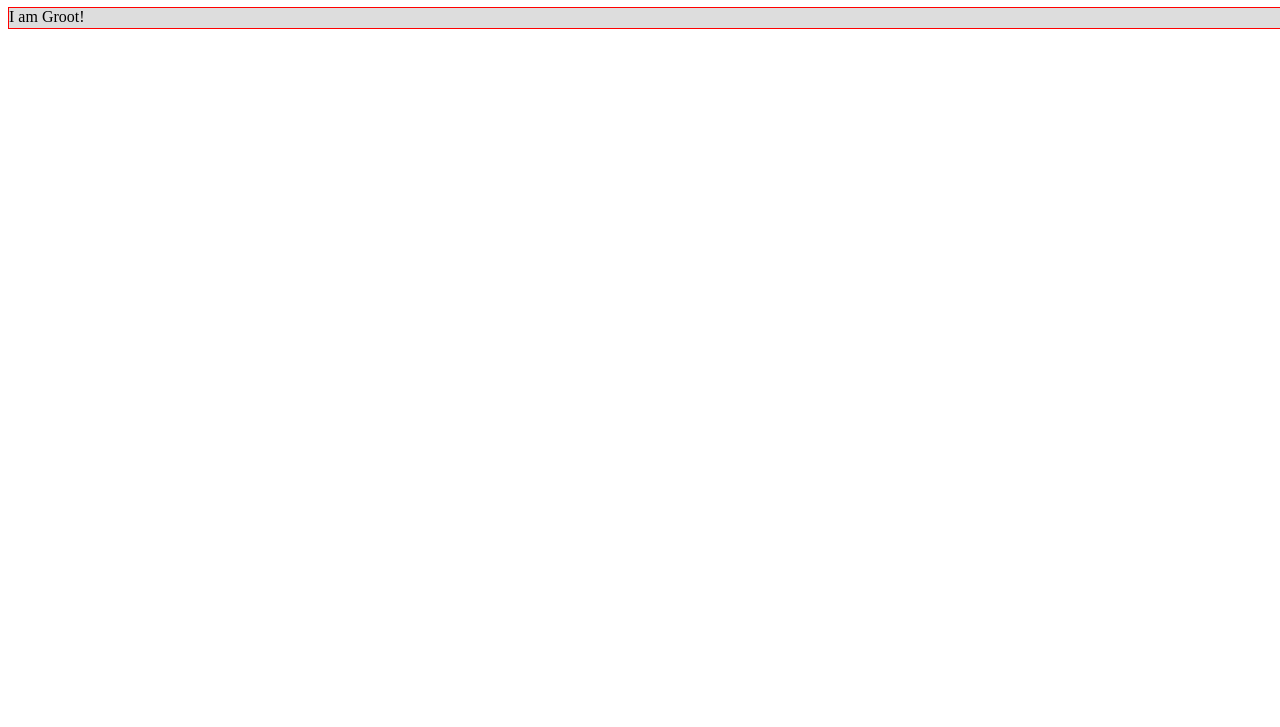
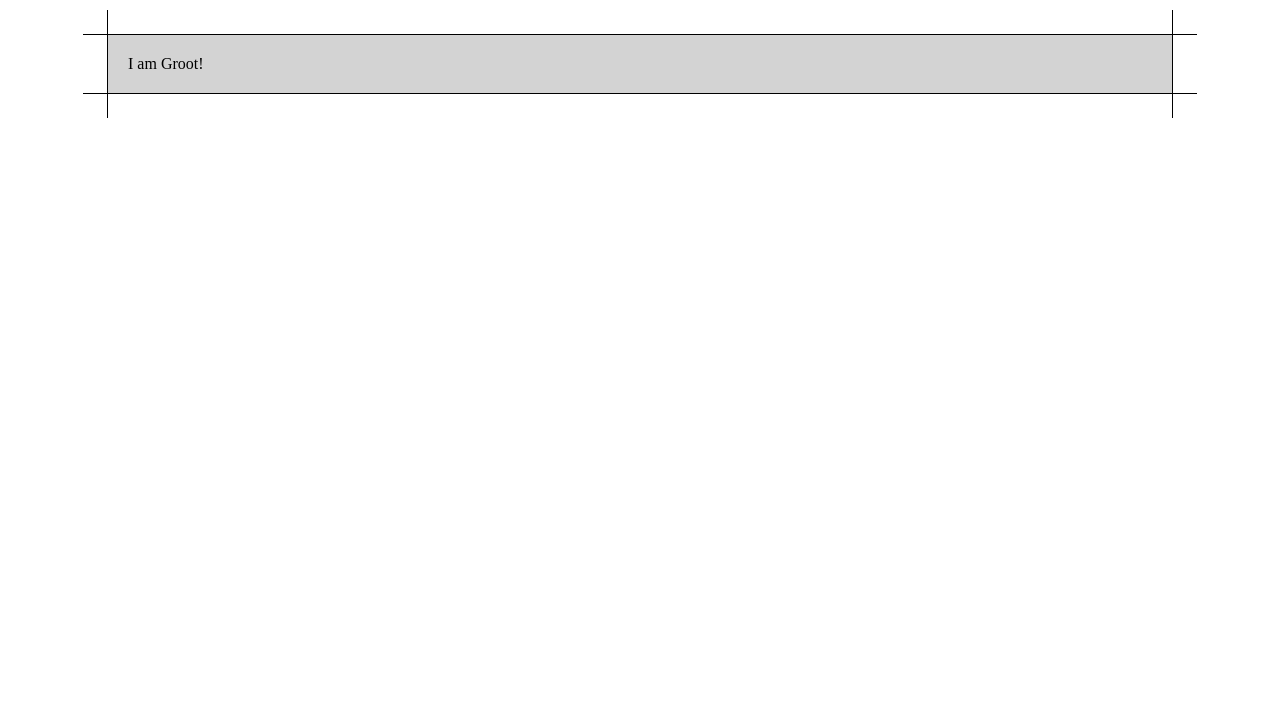
Before and after one commit to andrii-kashchuk/Ucode, a plain HTML site: page t11/index.html in a window 1280 px wide. Shown: the part 73-800 px from the top of the page. Drawn offline with Linux system fonts and the light colour scheme.

Commit message:
web-sprint00 is done by 100%

```diff
--- a/t02/style.css
+++ b/t02/style.css
@@ -1,5 +1,10 @@
 body {
-    width: auto;
+    width: 100%;
+}
+
+div {
+    display: flex;
+    margin-right: 10px;
 }
 
 input {
@@ -7,8 +12,15 @@ input {
     border-radius: 4px;
     color: green;
     line-height: 2em;
-    padding: 0 10px 0 10px;
-    width: 92%;
+    width: 100%;
+
+}
+
+button {
+    border-radius: 4px;
+    color: green;
+    line-height: 2em;
+    width: auto;
 }
 
 .search:active {
@@ -20,14 +32,6 @@ input {
     color: green;
 }
 
-button {
-    border-radius: 4px;
-    color: green;
-    line-height: 2em;
-    padding: 0 10px 0 10px;
-    width: 5%;
-}
-
 button:hover, .search:hover {
     color: red;
 }
--- a/t07/style.css
+++ b/t07/style.css
@@ -56,7 +56,7 @@ th {
 }
 
 a {
-    text:white;
+    color:white;
     font-weight: bold;
     padding: 10px;
     text-decoration: underline;
--- a/t10/style.css
+++ b/t10/style.css
@@ -1,33 +1,34 @@
-html, body {
+.container {
+    display: flex;
+    flex-wrap: wrap;
+    flex-direction: row;
     width: 100%;
-    margin-left: auto;
-    margin-right: auto;
 }
 
 p {
     width: 100%;
-    height: 100%;
+    height: auto;
     background-color: #4095B5;
     color: white;
 }
 
 div img {
-    display: block;
+    display: flex;
     margin-right: auto;
     margin-left: auto;
 }
 
-div img {
-    filter: none;
-}
-
 .d1, .d2, .d3, .d4, .d5, .d6, .d7 {
-    display: inline-block;
+    display: flex;
+    width: 14%;
+    min-width: 120px;
+    height: auto;
+    flex-direction: column;
     margin-left: auto;
     margin-right: auto;
 }
 
-div:hover {
+.d1:hover, .d2:hover, .d3:hover, .d4:hover, .d5:hover, .d6:hover, .d7:hover {
     box-shadow: 0 14px 28px grey, 0 10px 10px grey;
 }
 
--- a/t11/style.css
+++ b/t11/style.css
@@ -1,11 +1,34 @@
-body {
-    width: 100%;
+.box {
+    background-color: lightgray;
+    padding: 20px;
+    margin-left: 100px;
+    margin-right: 100px;
+    position: relative;
+  }
+
+h1 {
+    margin-left: 70px;
+    margin-bottom: 50px;
 }
 
-.box {
-    display: block;
-    width: -200ex;
-    height: 20px;
-    border: 1px solid red;
-    background-color: #DDDDDD;
-}
+.box::after {
+    border-left: 1px solid black;
+    border-right: 1px solid black;
+    content: ""; /* drawing the border */
+    position: absolute; /* positioning of the border */
+    width: 100%; /* the same width as .box */
+    height: calc(100% + 50px); /* increase the height of border */
+    top: -25px; /* make correct positioning by vertical axe*/
+    left: -1px; /* make correct positioning by horizontal axe */
+  }
+
+.box::before {
+    border-bottom: 1px solid black;
+    border-top: 1px solid black;
+    position: absolute;
+    content: "";
+    height: 100%;
+    width: calc(100% + 50px);
+    top: -1px;
+    left: -25px;
+  }
```
Also changed, not shown: t00/index.html (+1 -1 lines), t02/index.html (+4 -2 lines), t07/index.html (+1 -1 lines), t08/index.html (+5 -5 lines), t10/index.html (+2 -1 lines).
